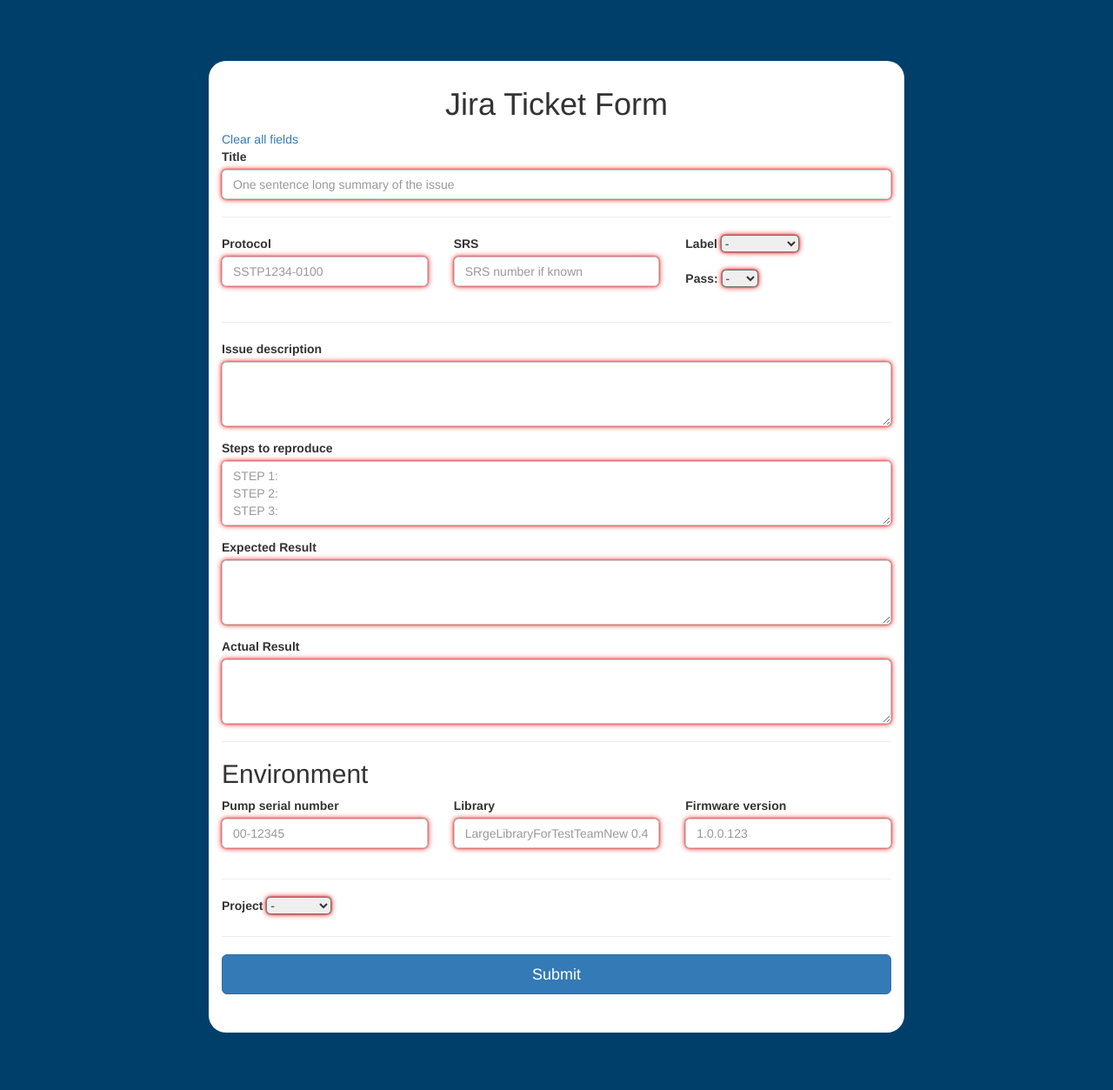
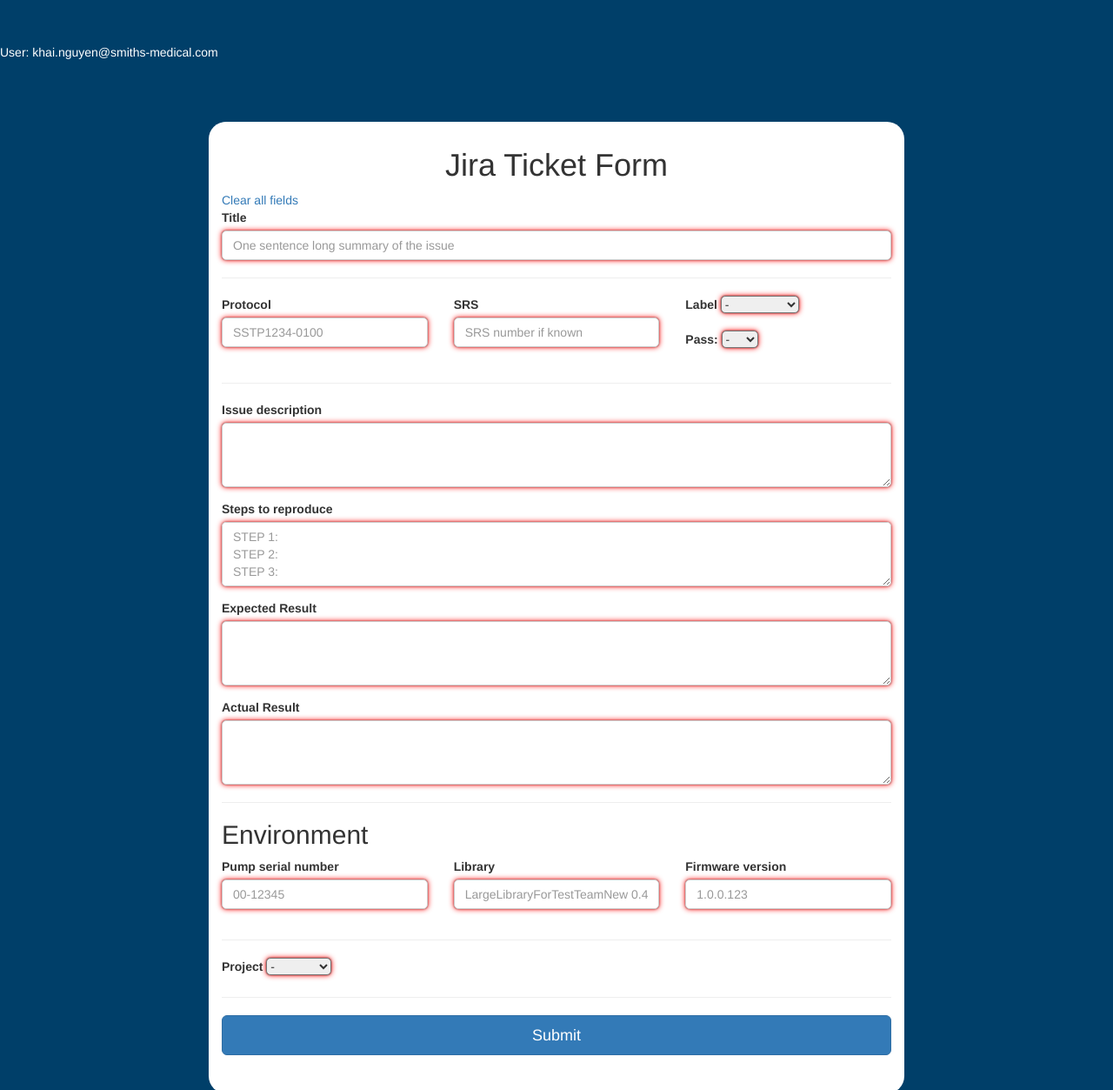
Before and after one commit to nguye205/Smiths-Jira-Ticket-Tool, a Flask app: page / in a window 1280 px wide. Shown: the top 1253 px of the page at 87% size. Run offline with Flask 2, Linux system fonts and the light colour scheme; some libraries are stand-ins or nearby versions.

Commit message:
update error handling

```diff
--- a/app.py
+++ b/app.py
@@ -88,7 +88,7 @@ def submitBugTicket(ticketForm):
     except JIRAError as e:
         if e.status_code == 401:
             print(e)
-            return '<h1>Login to JIRA failed. Check your username and password</h1><a class="nav-link" href="/">Click here to go back</a>'
+            return '<h1>Login to JIRA failed. Check your username and API token</h1><a class="nav-link" href="/">Click here to go back</a><br><a class="nav-link" href="https://id.atlassian.com/manage-profile/security/api-tokens">Get new API key</a>'
         if e.status_code == 403:
             print(e)
             return '<h1>You do not have permission to do this</h1><a class="nav-link" href="/">Click here to go back</a>'
@@ -100,12 +100,14 @@ def submitBugTicket(ticketForm):
             errorCode = '<h1>'+'An error has occurred.'+'\n'+'Error code: '+ str(e.status_code) +'</h1>'
             return errorCode + '<a class="nav-link" href="/">Click here to go back</a>'
     global newTicket
-    newTicket ="https://smithsforge.atlassian.net/projects/"+Project+"/issues/?filter=reportedbyme"
+    newTicket =server+"/projects/"+Project+"/issues/?filter=reportedbyme"
     return redirect(url_for('success'))
 
 @app.route('/', methods=['POST','GET'])
 def index():
+    global user
+    global apikey
     ticketForm = TicketForm()
     if ticketForm.validate_on_submit():
         return submitBugTicket(ticketForm)
-    return render_template("index.html", ticketForm=ticketForm)
+    return render_template("index.html", ticketForm=ticketForm, user=user, apikey=apikey)
--- a/static/css/style.css
+++ b/static/css/style.css
@@ -101,6 +101,11 @@ textarea {
 #otherenvironment {
   border-radius: 5px;
 }
+
+#credential {
+  margin-top: 50px;
+  color: white;
+}
 h1,h2,h3,h4 {
   margin-top: 0px;
 }
--- a/templates/base.html
+++ b/templates/base.html
@@ -12,7 +12,7 @@
 
 </head>
   <body data-gr-c-s-loaded="true">
-
+    <p id='credential'>User: {{user}}</p>
     {% block content %}
     {% endblock %}
   </body>
```
